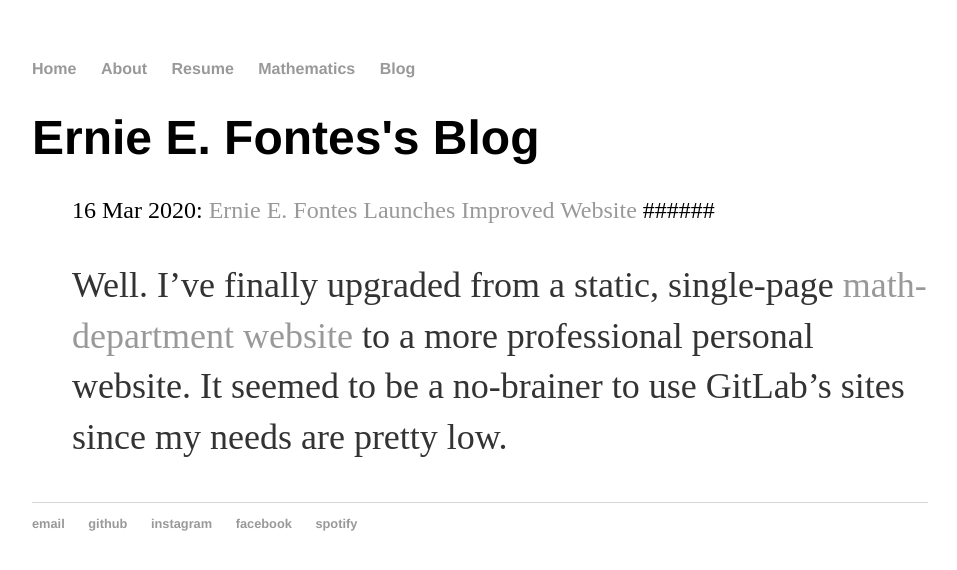
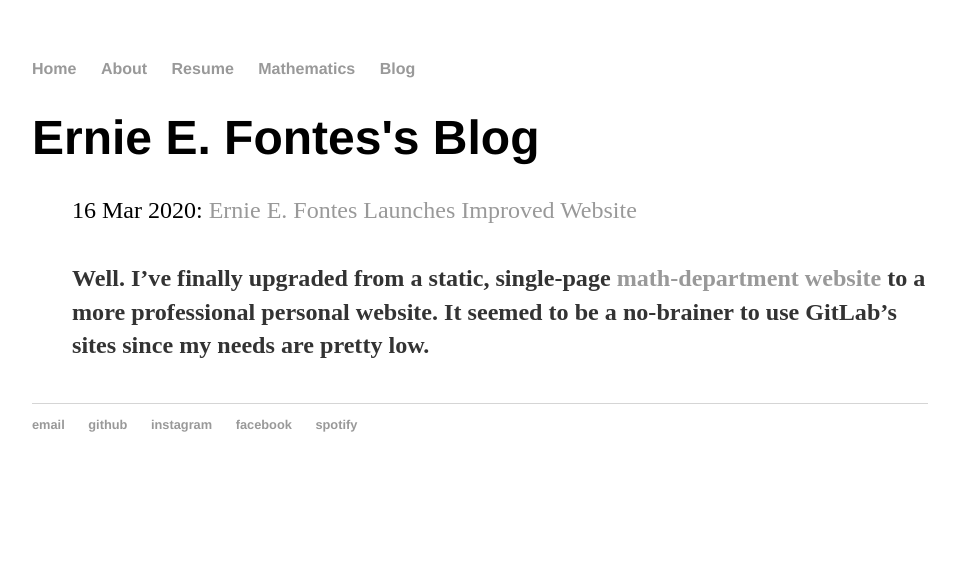
Before and after one commit to erniefontes/erniefontes.github.io, a Jekyll site: the page built from blog/index.html, in a window 1280 px wide. Shown: the top 570 px of the page, without its empty margins (160-1117 px from the left). Built offline with Jekyll 4.4.1, drawn with Linux system fonts in a browser that asks for light colours.

Commit message:
h6 in blog

```diff
--- a/blog/index.html
+++ b/blog/index.html
@@ -8,6 +8,6 @@ title: Ernie E. Fontes's Blog
       {% for post in site.posts %}
         <li><span>{{ post.date | date_to_string }}</span>: <a href="{{
           post.url }}" title = "{{ post.title }}">{{ post.title }}</a>
-        ###### {{ post.excerpt }} </li>
+        <h6> {{ post.excerpt }} <h6> </li>
       {% endfor %}
   </ul>
```
